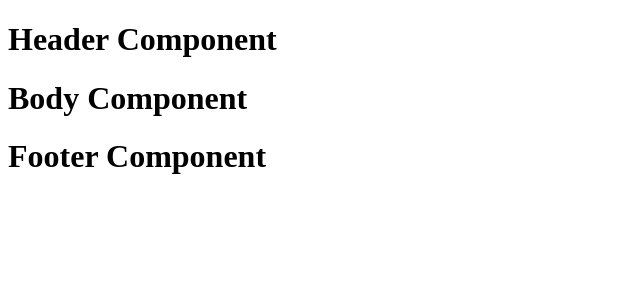
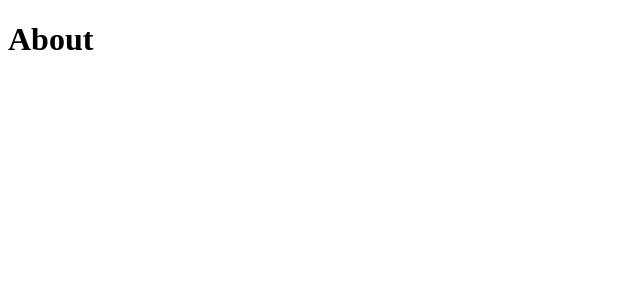
Before and after one commit to shahid-jmi/shahid-portfolio, a React (Create React App) app: page /about in a window 1280 px wide. Shown: the top 300 px of the page, without its empty margins (0-640 px from the left). Built offline with nearby package versions, Linux system fonts and the light colour scheme.

Commit message:
Router Configured with react-router-dom

```diff
--- a/package.json
+++ b/package.json
@@ -5,6 +5,7 @@
   "dependencies": {
     "react": "^18.2.0",
     "react-dom": "^18.2.0",
+    "react-router-dom": "^6.11.1",
     "react-scripts": "5.0.1",
     "web-vitals": "^2.1.4"
   },
--- /dev/null
+++ b/src/Components/About.js
@@ -0,0 +1,11 @@
+import React from 'react'
+
+const About = () => {
+    return (
+        <div>
+            <h1>About</h1>
+        </div>
+    )
+}
+
+export default About
--- /dev/null
+++ b/src/Components/Portfolio.js
@@ -0,0 +1,11 @@
+import React from 'react'
+
+const Portfolio = () => {
+    return (
+        <div>
+            <h1>Portfolio Website</h1>
+        </div>
+    )
+}
+
+export default Portfolio
--- a/src/index.js
+++ b/src/index.js
@@ -1,10 +1,27 @@
 import React from 'react';
 import ReactDOM from 'react-dom/client';
 import App from './App';
+import { createBrowserRouter, RouterProvider } from 'react-router-dom';
+import Portfolio from './Components/Portfolio';
+import About from './Components/About';
+
+
+const appRouter = createBrowserRouter([
+  {
+    path: "/",
+    element: <App />
+  },
+  {
+    path: "/about",
+    element: <About />
+  },
+  {
+    path: "/portfolio",
+    element: <Portfolio />
+  }
+])
 
 const root = ReactDOM.createRoot(document.getElementById('root'));
 root.render(
-  <React.StrictMode>
-    <App />
-  </React.StrictMode>
+  <RouterProvider router={appRouter} />
 );
```
Also changed, not shown: 1 other file (tests, documents, lock files or other folders).
